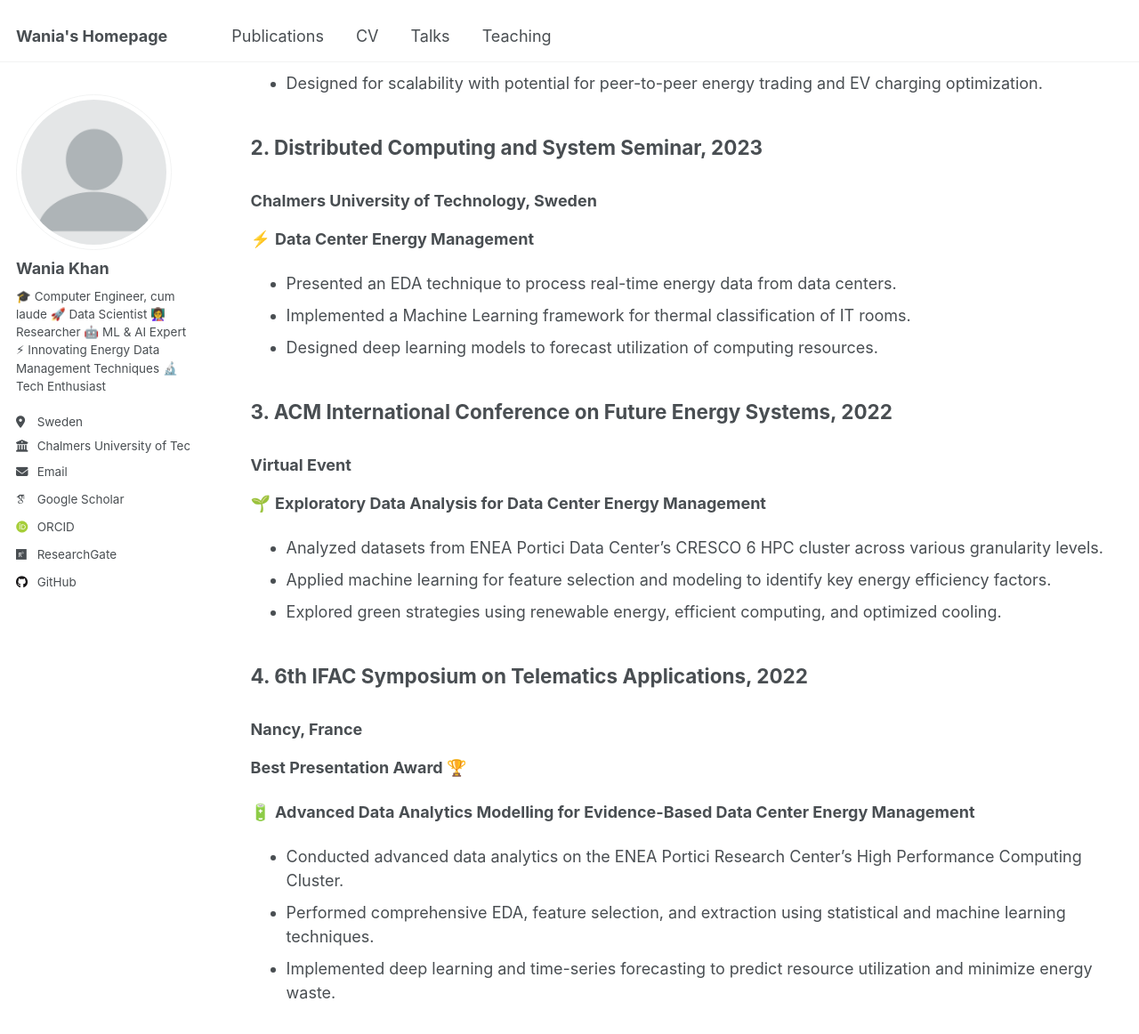
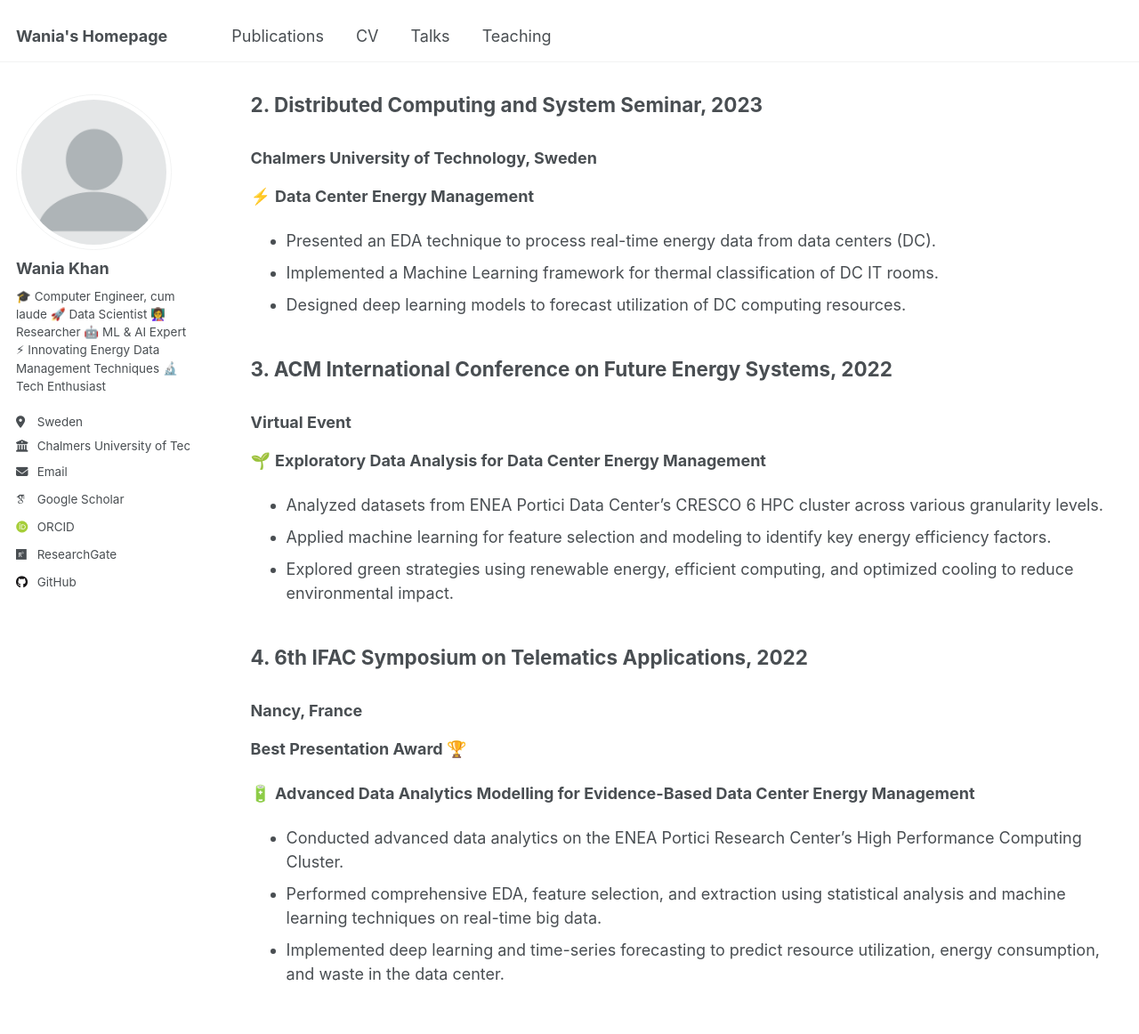
Before and after one commit to WaniaKhance/WaniaKhan-Profile, a Jekyll site: the page built from _pages/talks.html, in a window 1280 px wide and 1400 px high, scrolled down 399 px. Shown: the top 1162 px of the window at 89% size. Built offline with Jekyll 4.4.1, drawn with Linux system fonts in a browser that asks for light colours; some web fonts are replaced; some of the changed text lies outside the part shown.

Commit message:
Update talks.html

```diff
--- a/_pages/talks.html
+++ b/_pages/talks.html
@@ -30,9 +29,9 @@ author_profile: true
     <h3>Chalmers University of Technology, Sweden</h3>
     <p>⚡️ <strong>Data Center Energy Management</strong></p>
     <ul>
-      <li>Presented an EDA technique to process real-time energy data from data centers.</li>
-      <li>Implemented a Machine Learning framework for thermal classification of IT rooms.</li>
-      <li>Designed deep learning models to forecast utilization of computing resources.</li>
+      <li>Presented an EDA technique to process real-time energy data from data centers (DC).</li>
+      <li>Implemented a Machine Learning framework for thermal classification of DC IT rooms.</li>
+      <li>Designed deep learning models to forecast utilization of DC computing resources.</li>
     </ul>
   </article>
 
@@ -43,7 +42,7 @@ author_profile: true
     <ul>
       <li>Analyzed datasets from ENEA Portici Data Center’s CRESCO 6 HPC cluster across various granularity levels.</li>
       <li>Applied machine learning for feature selection and modeling to identify key energy efficiency factors.</li>
-      <li>Explored green strategies using renewable energy, efficient computing, and optimized cooling.</li>
+      <li>Explored green strategies using renewable energy, efficient computing, and optimized cooling to reduce environmental impact.</li>
     </ul>
   </article>
 
@@ -54,8 +53,8 @@ author_profile: true
     <p>🔋 <strong>Advanced Data Analytics Modelling for Evidence-Based Data Center Energy Management</strong></p>
     <ul>
       <li>Conducted advanced data analytics on the ENEA Portici Research Center’s High Performance Computing Cluster.</li>
-      <li>Performed comprehensive EDA, feature selection, and extraction using statistical and machine learning techniques.</li>
-      <li>Implemented deep learning and time-series forecasting to predict resource utilization and minimize energy waste.</li>
+      <li>Performed comprehensive EDA, feature selection, and extraction using statistical analysis and machine learning techniques on real-time big data.</li>
+      <li>Implemented deep learning and time-series forecasting to predict resource utilization, energy consumption, and waste in the data center.</li>
     </ul>
   </article>
 </section>
```
Also changed, not shown: other parts of _pages/talks.html (+1 -2 lines).
